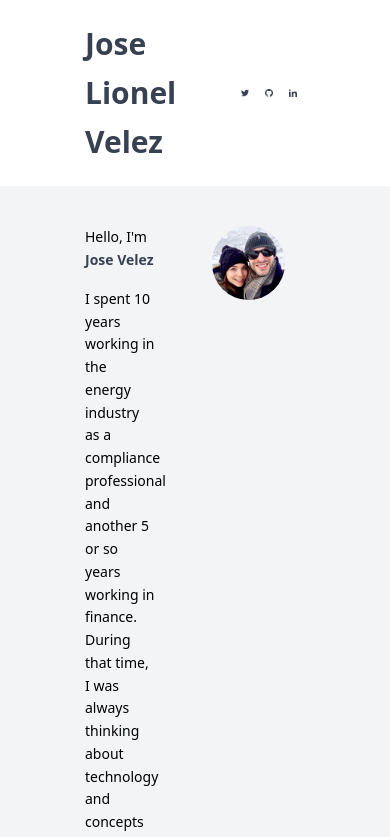
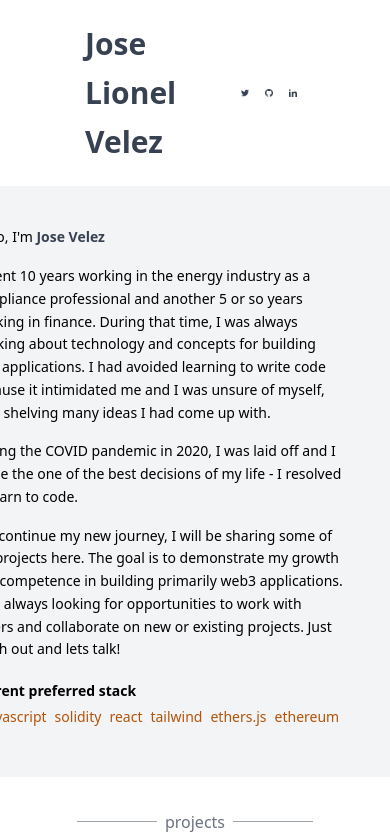
Before and after one commit to joselvelez/zanzeta, a React (Create React App) app: page / in a window 390 px wide. Shown: the top 837 px of the page. Built offline with nearby package versions, Linux system fonts and the light colour scheme.

Commit message:
css work

```diff
--- a/src/components/FrontPage.js
+++ b/src/components/FrontPage.js
@@ -1,8 +1,8 @@
 export const FrontPage = () => {
     return (
         <div className="flex bg-gray-100 justify-center">
-            <div className="flex flex-row w-2/3 justify-between pl-0 pr-10 py-10">
-                <div className="w-2/3 pl-5 pr-14">
+            <div className="flex flex-row sm:w-full lg:w-2/3 justify-between pl-0 pr-10 py-10">
+                <div className="sm:w-full lg:w-2/3 pl-5 pr-14">
                     <p className="pb-2 leading-relaxed font-sans text-sm">Hello, I'm <b className="text-gray-700">Jose Velez</b></p>
                     <p className="py-2 leading-relaxed font-sans text-sm">
                         I spent 10 years working in the energy industry as a compliance professional and another 5 or so years working in finance. During that time, I was always thinking about technology and concepts for building web applications. I had avoided learning to write code because it intimidated me and I was unsure of myself, thus shelving many ideas I had come up with.
@@ -23,9 +23,9 @@ export const FrontPage = () => {
                             <a href="https://ethereum.org" className="px-1 text-yellow-700 hover:text-yellow-500 text-sm" target="_blank" rel="noreferrer">ethereum</a>
                     </p>
                 </div>
-                <div className="flex sm:content-start md:content-start w-1/3">
+                <div className="flex sm:content-start hidden lg:block lg:content-start w-1/3">
                     <div>
-                        <img src="/images/48886275.jpg" className="rounded-full sm:hidden md:block" alt="profile" />
+                        <img src="/images/48886275.jpg" className="rounded-full" alt="profile" />
                     </div>
                 </div>
             </div>
```
